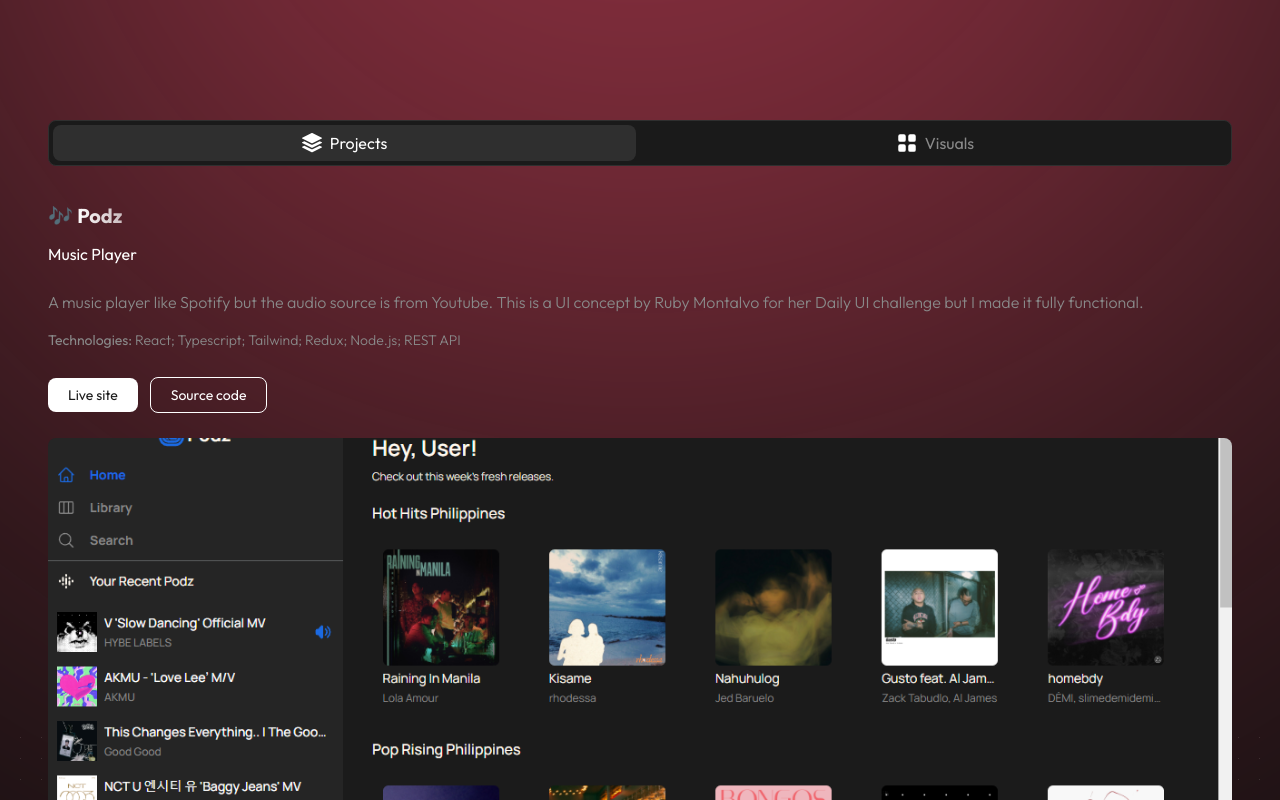
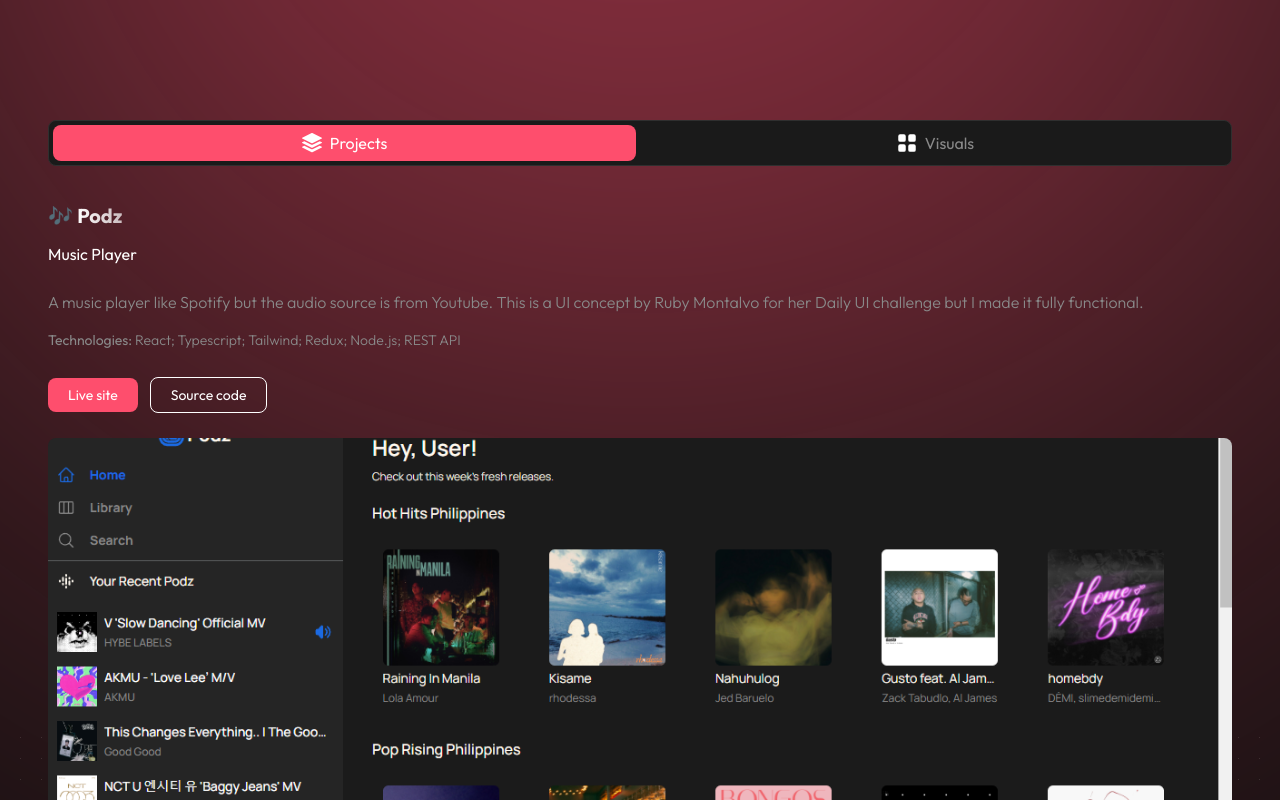
Before and after one commit to AlecBlance/portfolio, a Next.js app: page / in a window 1280 px wide. Shown: the part 680-1480 px from the top of the page. Built offline with nearby package versions, Linux system fonts and the light colour scheme.

Commit message:
style: button emphasis

```diff
--- a/app/page.tsx
+++ b/app/page.tsx
@@ -97,7 +97,7 @@
           </h1>
           <a
             href="mailto:blancealec1@gmail.com"
-            className="bg-portfolio-glass mt-12 bg-opacity-30 border border-portfolio-secondary border-opacity-20 px-12 py-5 text-2xl rounded-lg"
+            className="bg-portfolio-glass/30 mt-12 border border-portfolio-secondary border-opacity-20 px-12 py-5 text-2xl rounded-lg"
           >
             Say Hi
           </a>
--- a/components/Tab/Projects.tsx
+++ b/components/Tab/Projects.tsx
@@ -34,7 +34,7 @@
           {project.liveSite && (
             <a
               href={project.liveSite}
-              className="mr-3 bg-portfolio-secondary text-portfolio-black py-2 px-5 rounded-lg text-sm"
+              className="mr-3 bg-portfolio-accent text-portfolio-secondary py-2 px-5 rounded-lg text-sm"
             >
               Live site
             </a>
--- a/components/Tab/Tab.tsx
+++ b/components/Tab/Tab.tsx
@@ -7,7 +7,7 @@
   const [currentTab, setCurrentTab] = useState<string>("projects");
 
   const selectedStyle =
-    "text-portfolio-secondary bg-portfolio-lightgray fill-portfolio-secondary";
+    "text-portfolio-secondary bg-portfolio-accent fill-portfolio-secondary";
   const unSelectedStyle = "text-portfolio-gray fill-portfolio-gray";
 
   const setTab = (tab: string) => {
```
